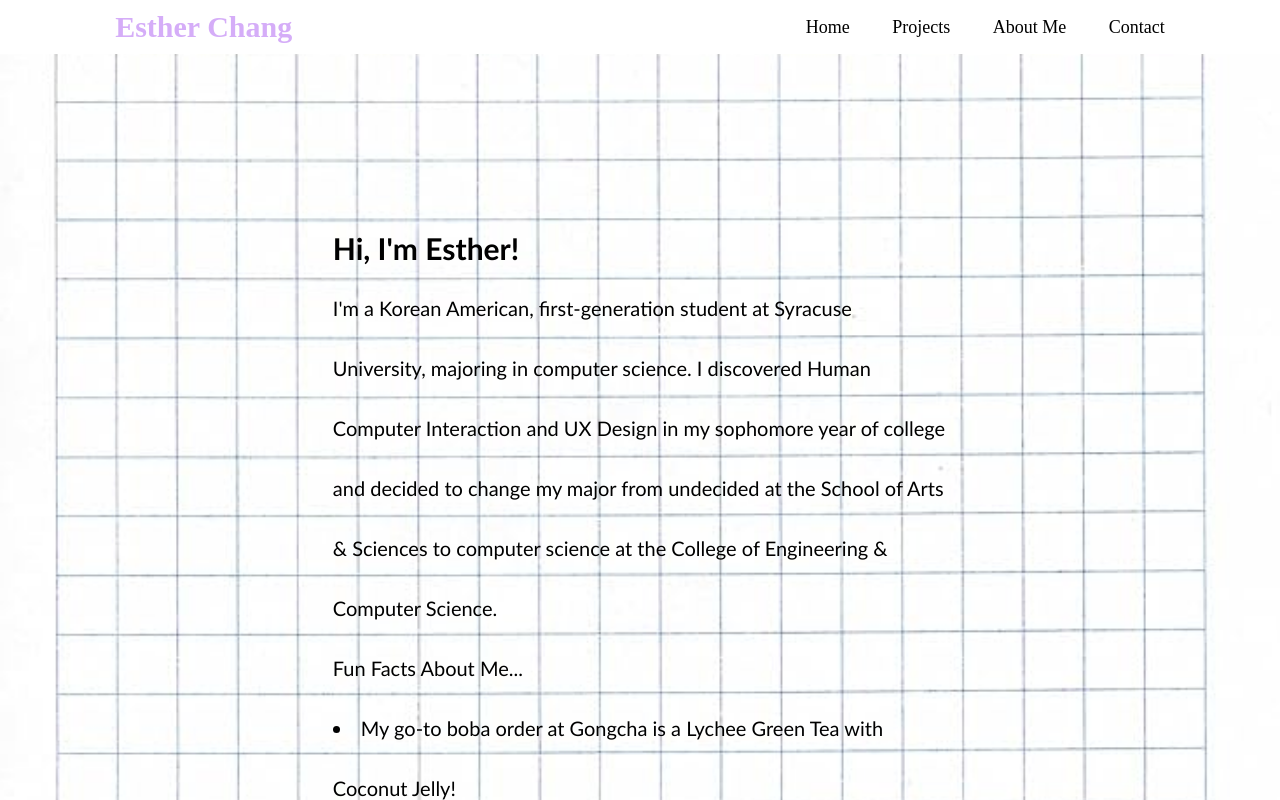
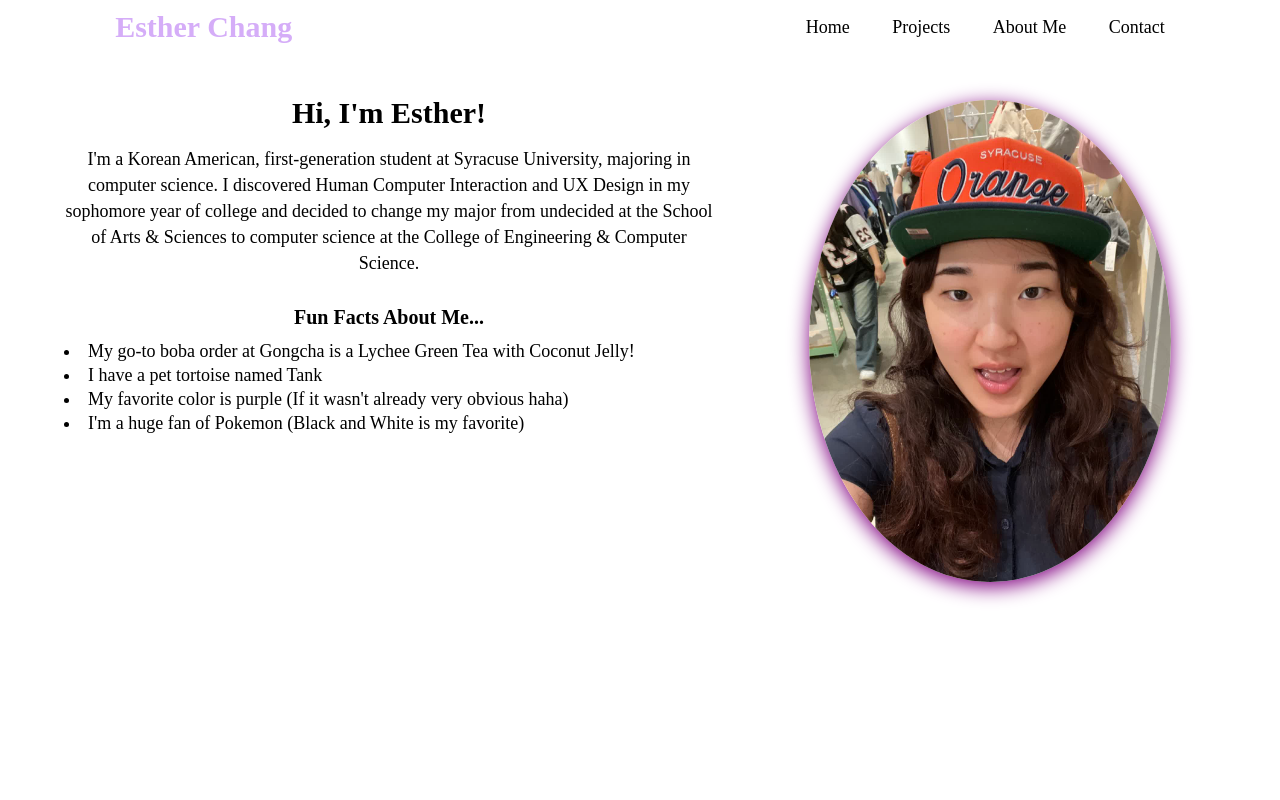
Before and after one commit to estherchang1924/Portfolio, a plain HTML site: page aboutme.html in a window 1280 px wide. Shown: the top 800 px of the page. Drawn offline with Linux system fonts and the light colour scheme.

Commit message:
about me finished for now

```diff
--- a/aboutme.css
+++ b/aboutme.css
@@ -17,8 +17,6 @@ body{
     width: 100%;
     height: 100vh;
     overflow-x: hidden;
-    background-image: url(../assets/grid.jpg);
-    background-size: cover;
     color: black;
 }
 
@@ -97,30 +95,75 @@ nav a:active{
     }
 }
 
-section{
-    min-height: 100vh;
-    padding: 5rem 9% 5rem;
+.about-container {
+    margin-top: 8rem;
+    padding: 2rem 5%;
+    display: flex;
+    justify-content: space-between;
+    align-items: flex-start;
+    gap: 5rem;
+    flex-wrap: wrap;
 }
 
-.bg-note{
-    padding-top: 10%;
+.about-content {
+    display: flex;
+    justify-content: space-between;
+    align-items: flex-start;
+    gap: 5rem;
+    flex-wrap: wrap;
+}
+.text-block {
+    flex: 1;
+    max-width: 650px;
+}
+
+.intro {
+    text-align: center;
+}
+
+.intro h1 {
+    font-size: 3rem;
+    line-height: 2.6rem;
+    margin-bottom: 2rem;
+}
+
+.intro p {
+    font-size: 1.8rem;
+    line-height: 2.6rem;
+}
+
+.fun-facts {
+    max-width: 700px;
+}
+
+.fun-facts h2 {
+    font-size: 2rem;
+    margin-bottom: 1rem;
+    margin-top: 3rem;
+    text-align: center;
+}
+
+.fun-facts ul {
+    list-style: disc inside;
+    font-size: 1.8rem;
+    line-height: 2.4rem;
+}
+
+.profile-pic {
+    flex: 1;
     display: flex;
     justify-content: center;
-}
-img{
-    max-width: 70%;
-    max-height: 50%;
-    z-index: 0;
+    align-items: flex-start;
 }
 
-.content{
-    color: black;
-    z-index: 5;
-    font-size: 2rem;
-    font-family: 'Trebuchet MS', 'Lucida Sans Unicode', 'Lucida Grande', 'Lucida Sans', Arial, sans-serif;
-    position: absolute;
-    top: 21%;
-    left: 17%;
-    right: 17%;
-    line-height: 6rem;
+.profile-pic img {
+    width: 80%;
+    max-width: 400px;
+    border-radius: 50%;
+    box-shadow: 0 5px 20px purple;
+    transition: transform 0.3s ease;
 }
+
+.profile-pic img:hover {
+    transform:scale(1.05);
+}
--- a/aboutme.html
+++ b/aboutme.html
@@ -4,7 +4,7 @@
     <meta charset="UTF-8">
     <meta name="viewport" content="width=device-width, initial-scale=1.0">
     <link rel="stylesheet" href="aboutme.css">
-    <link rel="icon" type="image/png" href="../assets/m.png" />
+    <link rel="icon" type="image/png" href="assets/m.png" />
     <title>About Me</title>
 </head>
 <body>
@@ -17,19 +17,28 @@
             <a href="contact.html">Contact</a>
         </nav>
     </header>
-    <section class="content">
+    <main class="about-container">
+        <div class="about-content">
+            <div class="text-block">
+                <section class="intro">
                     <h1>Hi, I'm Esther!</h1>
                     <p>I'm a Korean American, first-generation student at Syracuse University,
-        majoring in computer science. I discovered Human Computer Interaction and
-        UX Design in my sophomore year of college and decided to change my major from undecided at the School of Arts & Sciences to computer science at the College of Engineering & Computer
-        Science.</p>
-        <p>Fun Facts About Me...
+                    majoring in computer science. I discovered Human Computer Interaction and UX Design in my sophomore year of college and decided to change my major from undecided at the School of Arts & Sciences to computer science at the College of Engineering & Computer Science.</p>
+                </section>
+                <section class="fun-facts">
+                    <h2>Fun Facts About Me...</h2>
+                        <ul>
                             <li>My go-to boba order at Gongcha is a Lychee Green Tea with Coconut Jelly!</li>
                             <li>I have a pet tortoise named Tank</li>
                             <li>My favorite color is purple (If it wasn't already very obvious haha)</li>
                             <li>I'm a huge fan of Pokemon (Black and White is my favorite)</li>
-        </p>
-        <img src="../assets/esther pic.jpg">
+                        </ul>
                 </section>
+            </div>
+        </div>
+        <section class="profile-pic">
+            <img src="assets/estherpic.jpg" alt="picture of me">
+        </section>
+    </main>
 </body>
 </html>
--- /dev/null
+++ b/contact.css
@@ -0,0 +1,4 @@
+form {
+    border-color: black;
+    color: pink;
+}
--- a/style.css
+++ b/style.css
@@ -6,7 +6,6 @@
     text-decoration: none;
     border: none;
     outline: none;
-    font-family: Mochiy;
 }
 
 html{
```
Also changed, not shown: contact.html (+11 -0 lines), foodassistance.html (+3 -3 lines), index.html (+1 -1 lines), assets/estherpic.jpg (renamed from assets/esther pic.jpg). Lines whose indentation alone changed are shown as unchanged.
